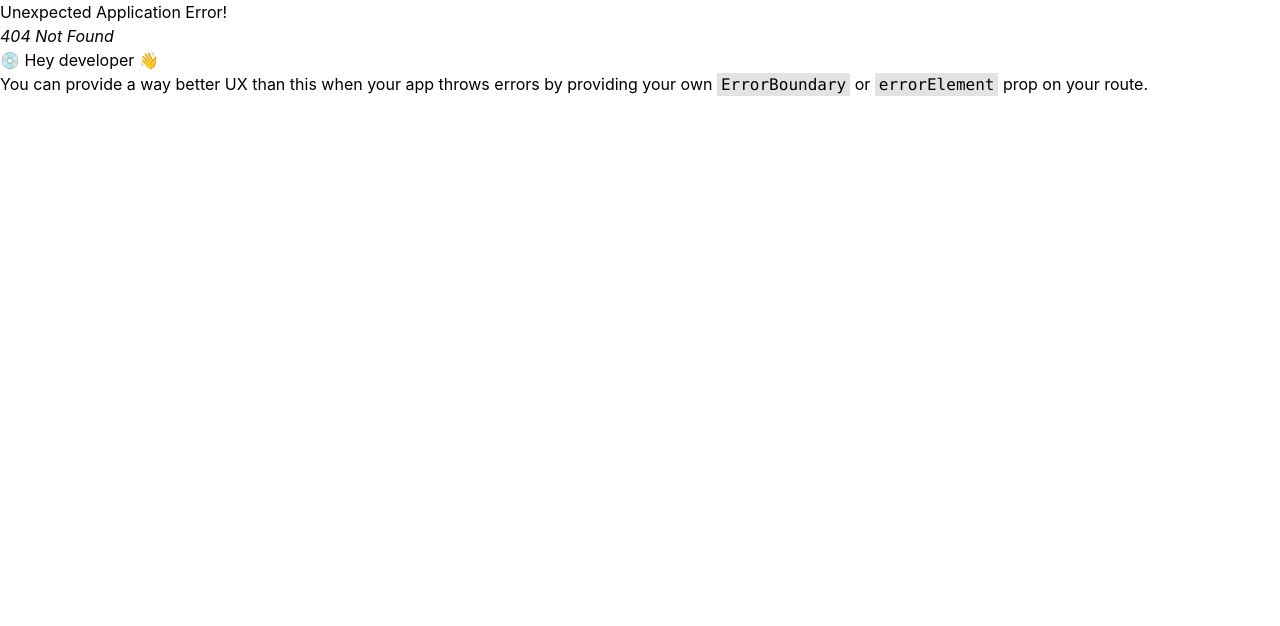
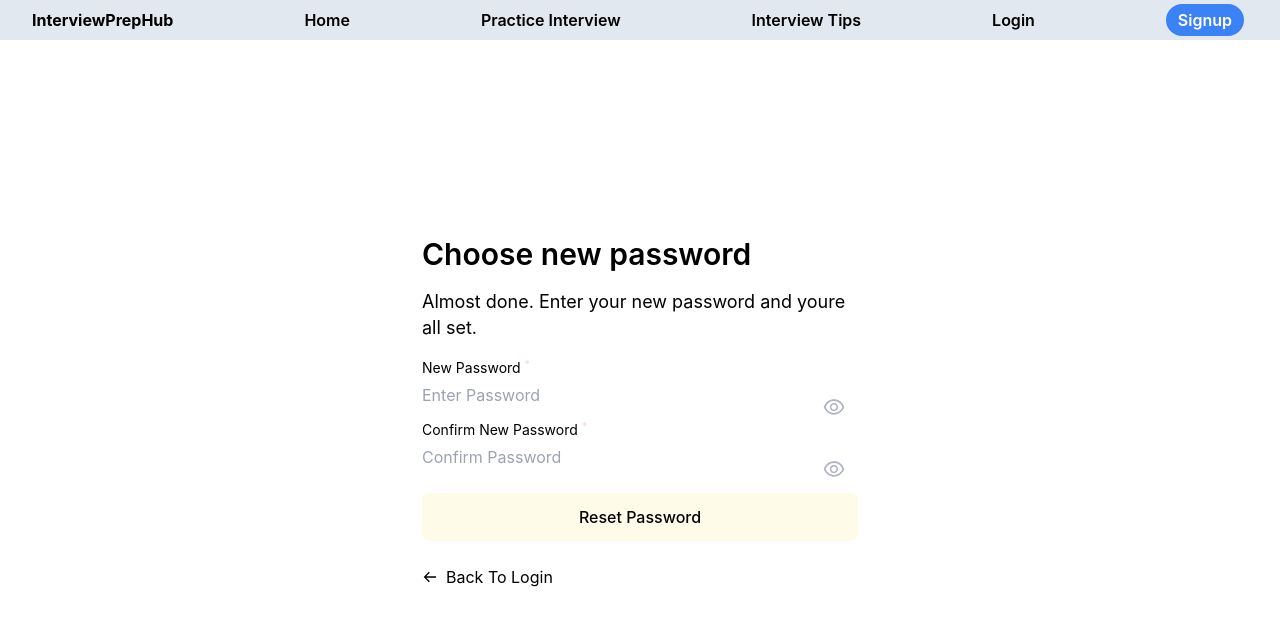
Before and after one commit to Aryaman15/Interview_Prep_Hub, a React (Create React App) app in the folder client/: page /update-password/1 in a window 1280 px wide. Before the commit this address had no page. Shown: the top 626 px of the page. Built offline with nearby package versions, Linux system fonts and the light colour scheme.

Commit message:
Reset Password using Nodemailer added

```diff
--- a/client/src/pages/CheckEmailPage.js
+++ b/client/src/pages/CheckEmailPage.js
@@ -102,6 +102,11 @@
               Register
             </Link>
           </p>
+          <p className="my-3 text-center">
+            <Link to={"/forgot-password"} className="hover:text-primary font-semibold">
+                Forget Password
+            </Link>
+          </p>
         </div>
       </div>
     </div>
--- /dev/null
+++ b/client/src/pages/ForgotPassword.jsx
@@ -0,0 +1,70 @@
+import { useState } from "react"
+import { BiArrowBack } from "react-icons/bi"
+import { useDispatch, useSelector } from "react-redux"
+import { Link } from "react-router-dom"
+
+import { getPasswordResetToken } from "../services/operations/authAPI"
+
+function ForgotPassword() {
+  const [email, setEmail] = useState("")
+  const [emailSent, setEmailSent] = useState(false)
+  const dispatch = useDispatch()
+  const { loading } = useSelector((state) => state.user)
+
+  const handleOnSubmit = (e) => {
+    e.preventDefault()
+    dispatch(getPasswordResetToken(email, setEmailSent))
+  }
+
+  return (
+    <div className="grid min-h-[calc(100vh-3.5rem)] place-items-center">
+      {loading ? (
+        <div className="spinner"></div>
+      ) : (
+        <div className="max-w-[500px] p-4 lg:p-8">
+          <h1 className="text-[1.875rem] font-semibold leading-[2.375rem] text-richblack-5">
+            {!emailSent ? "Reset your password" : "Check email"}
+          </h1>
+          <p className="my-4 text-[1.125rem] leading-[1.625rem] text-richblack-100">
+            {!emailSent
+              ? "Have no fear. We'll email you instructions to reset your password. If you dont have access to your email we can try account recovery"
+              : `We have sent the reset email to ${email}`}
+          </p>
+          <form onSubmit={handleOnSubmit}>
+            {!emailSent && (
+              <label className="w-full">
+                <p className="mb-1 text-[0.875rem] leading-[1.375rem] text-richblack-5">
+                  Email Address <sup className="text-pink-200">*</sup>
+                </p>
+                <input
+                  required
+                  type="email"
+                  name="email"
+                  value={email}
+                  onChange={(e) => setEmail(e.target.value)}
+                  placeholder="Enter email address"
+                  className="form-style w-full"
+                />
+              </label>
+            )}
+            <button
+              type="submit"
+              className="mt-6 w-full rounded-[8px] bg-yellow-50 py-[12px] px-[12px] font-medium text-richblack-900"
+            >
+              {!emailSent ? "Sumbit" : "Resend Email"}
+            </button>
+          </form>
+          <div className="mt-6 flex items-center justify-between">
+            <Link to="/email">
+              <p className="flex items-center gap-x-2 text-richblack-5">
+                <BiArrowBack /> Back To Login
+              </p>
+            </Link>
+          </div>
+        </div>
+      )}
+    </div>
+  )
+}
+
+export default ForgotPassword
--- /dev/null
+++ b/client/src/pages/UpdatePassword.jsx
@@ -0,0 +1,119 @@
+import { useState } from "react"
+import { AiOutlineEye, AiOutlineEyeInvisible } from "react-icons/ai"
+import { BiArrowBack } from "react-icons/bi"
+import { useDispatch, useSelector } from "react-redux"
+import { Link, useLocation, useNavigate } from "react-router-dom"
+
+import { resetPassword } from "../services/operations/authAPI"
+
+function UpdatePassword() {
+  const navigate = useNavigate()
+  const dispatch = useDispatch()
+  const location = useLocation()
+  const { loading } = useSelector((state) => state.user)
+  const [formData, setFormData] = useState({
+    password: "",
+    confirmPassword: "",
+  })
+
+  const [showPassword, setShowPassword] = useState(false)
+  const [showConfirmPassword, setShowConfirmPassword] = useState(false)
+
+  const { password, confirmPassword } = formData
+
+  const handleOnChange = (e) => {
+    setFormData((prevData) => ({
+      ...prevData,
+      [e.target.name]: e.target.value,
+    }))
+  }
+
+  const handleOnSubmit = (e) => {
+    e.preventDefault()
+    const token = location.pathname.split("/").at(-1)
+    dispatch(resetPassword(password, confirmPassword, token, navigate))
+  }
+
+  return (
+    <div className="grid min-h-[calc(100vh-3.5rem)] place-items-center">
+      {loading ? (
+        <div className="spinner"></div>
+      ) : (
+        <div className="max-w-[500px] p-4 lg:p-8">
+          <h1 className="text-[1.875rem] font-semibold leading-[2.375rem] text-richblack-5">
+            Choose new password
+          </h1>
+          <p className="my-4 text-[1.125rem] leading-[1.625rem] text-richblack-100">
+            Almost done. Enter your new password and youre all set.
+          </p>
+          <form onSubmit={handleOnSubmit}>
+            <label className="relative">
+              <p className="mb-1 text-[0.875rem] leading-[1.375rem] text-richblack-5">
+                New Password <sup className="text-pink-200">*</sup>
+              </p>
+              <input
+                required
+                type={showPassword ? "text" : "password"}
+                name="password"
+                value={password}
+                onChange={handleOnChange}
+                placeholder="Enter Password"
+                className="form-style w-full !pr-10"
+              />
+              <span
+                onClick={() => setShowPassword((prev) => !prev)}
+                className="absolute right-3 top-[38px] z-[10] cursor-pointer"
+              >
+                {showPassword ? (
+                  <AiOutlineEyeInvisible fontSize={24} fill="#AFB2BF" />
+                ) : (
+                  <AiOutlineEye fontSize={24} fill="#AFB2BF" />
+                )}
+              </span>
+            </label>
+            <label className="relative mt-3 block">
+              <p className="mb-1 text-[0.875rem] leading-[1.375rem] text-richblack-5">
+                Confirm New Password <sup className="text-pink-200">*</sup>
+              </p>
+              <input
+                required
+                type={showConfirmPassword ? "text" : "password"}
+                name="confirmPassword"
+                value={confirmPassword}
+                onChange={handleOnChange}
+                placeholder="Confirm Password"
+                className="form-style w-full !pr-10"
+              />
+              <span
+                onClick={() => setShowConfirmPassword((prev) => !prev)}
+                className="absolute right-3 top-[38px] z-[10] cursor-pointer"
+              >
+                {showConfirmPassword ? (
+                  <AiOutlineEyeInvisible fontSize={24} fill="#AFB2BF" />
+                ) : (
+                  <AiOutlineEye fontSize={24} fill="#AFB2BF" />
+                )}
+              </span>
+            </label>
+
+            <button
+              type="submit"
+              className="mt-6 w-full rounded-[8px] bg-yellow-50 py-[12px] px-[12px] font-medium text-richblack-900"
+            >
+              Reset Password
+            </button>
+          </form>
+          <div className="mt-6 flex items-center justify-between">
+            <Link to="/email">
+              <p className="flex items-center gap-x-2 text-richblack-5">
+                <BiArrowBack /> Back To Login
+              </p>
+            </Link>
+          </div>
+        </div>
+      )}
+    </div>
+  )
+}
+
+export default UpdatePassword
--- a/client/src/services/operations/authAPI.js
+++ b/client/src/services/operations/authAPI.js
@@ -105,6 +105,7 @@
   export function getPasswordResetToken(email , setEmailSent) {
     return async(dispatch) => {
       // dispatch(setLoading(true));
+      const toastId = toast.loading("Loading...")
       try{
         const response = await apiConnector("POST", "http://localhost:8080/api/reset-password-token", {email})
 
@@ -122,12 +123,14 @@
         toast.error("Failed to send email for resetting password");
       }
       // dispatch(setLoading(false));
+      toast.dismiss(toastId)
     }
   }
 
-  export function resetPassword(password, confirmPassword, token) {
+  export function resetPassword(password, confirmPassword, token,navigate) {
     return async(dispatch) => {
       // dispatch(setLoading(true));
+      const toastId = toast.loading("Loading...")
       try{
         const response = await apiConnector("POST","http://localhost:8080/api/reset-password", {password, confirmPassword, token});
 
@@ -139,11 +142,13 @@
         }
 
         toast.success("Password has been reset successfully");
+        navigate("/email");
       }
       catch(error) {
         console.log("RESET PASSWORD TOKEN Error", error);
         toast.error("Unable to reset password");
       }
       // dispatch(setLoading(false));
+      toast.dismiss(toastId)
     }
   }
```
Also changed, not shown: client/src/rotues/index.js (+9 -4 lines).
